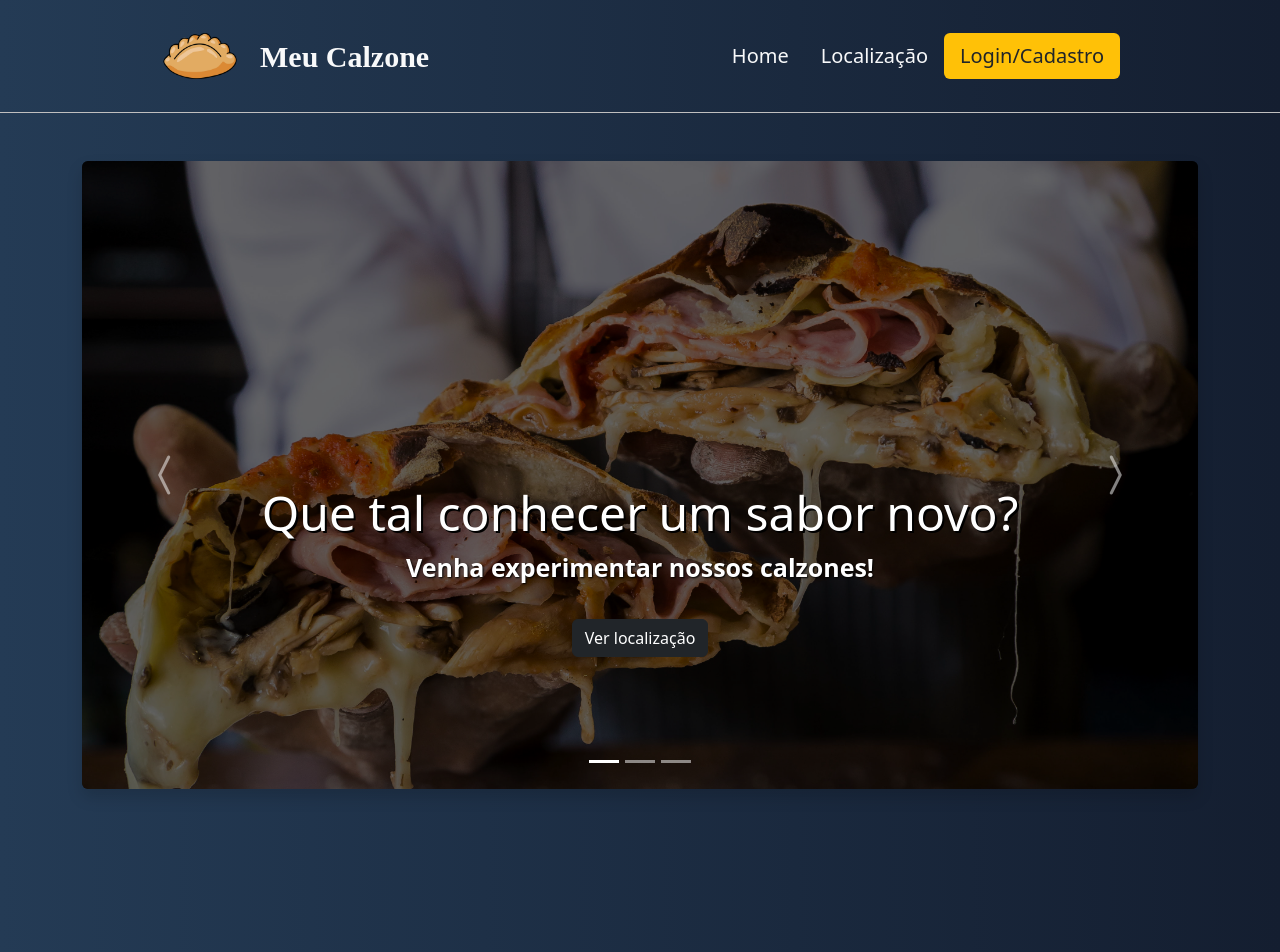
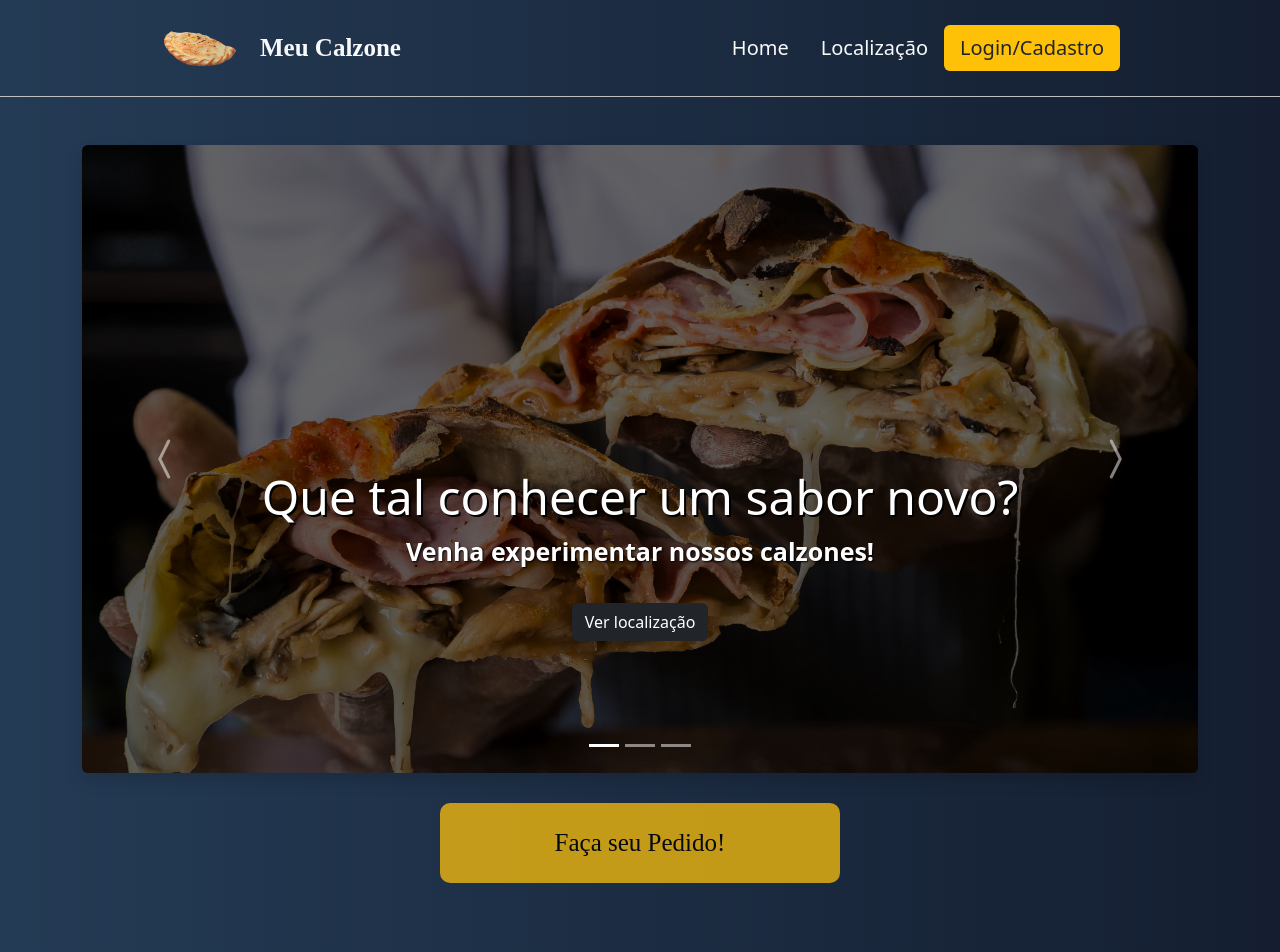
Before and after one commit to marquescauee/MeuCalzone, a React (Create React App) app in the folder client/: page / in a window 1280 px wide. Shown: the top 952 px of the page. Built offline with nearby package versions, Linux system fonts and the light colour scheme.

Commit message:
Buy Button Home

```diff
--- a/client/src/App.js
+++ b/client/src/App.js
@@ -1,4 +1,5 @@
 import './App.css';
+import BotaoPedido from './components/botaoPedido/BotaoPedido';
 import Card from './components/card/Card';
 import Footer from './components/footer/Footer';
 import Header from './components/header/Header';
@@ -9,6 +10,7 @@ function App() {
     <div className="App">
       <Header />
       <Slider />
+      <BotaoPedido />
       <Card />
       <Footer />
     </div>
--- /dev/null
+++ b/client/src/components/botaoPedido/BotaoPedido.jsx
@@ -0,0 +1,11 @@
+import './botaoPedido.css'
+
+const BotaoPedido = () => {
+    return (
+        <div className='divBotao'>
+            <button className="botao">Faça seu Pedido!</button>
+        </div>
+    )
+}
+
+export default BotaoPedido
--- /dev/null
+++ b/client/src/components/botaoPedido/botaoPedido.css
@@ -0,0 +1,21 @@
+.botao {
+    font-family: 'Cookie', cursive;
+    height: 80px;
+    width: 400px;
+    font-size: 25px;
+    font-weight: 500;
+    border: none;
+    border-radius: 10px;
+    background-color: #eeb60f;
+    opacity: 0.8;
+    transition: 0.3s;
+}
+
+.botao:hover {
+    background-color: #FFC107;
+    opacity: 1;
+}
+
+.divBotao {
+    margin-top: 30px;
+}
--- a/client/src/components/header/Header.jsx
+++ b/client/src/components/header/Header.jsx
@@ -4,11 +4,11 @@ import './header.css'
 const Header = () => {
     return (
         <div>
-            <header className="d-flex flex-wrap justify-content-center align-items-center py-3 mb-4 line-header">
-                <nav className="w-75 d-flex align-items-center">
+            <header className="d-flex flex-wrap align-items-center py-2 mb-3 line-header">
+                <nav className="w-75 m-auto d-flex align-items-center">
                     <a href="/" className="d-flex align-items-center mb-3 mb-md-0 me-md-auto text-light text-decoration-none navTitle">
                         <span className="fs-4 text-light">
-                            <img src="assets/calzone_logo.png" width="80" alt=""/>
+                            <img src="assets/calzone_logo2.png" width="80" alt=""/>
                         </span>
                         <span className="navMeuCalzone">Meu Calzone</span>
                     </a>
--- a/client/src/components/header/header.css
+++ b/client/src/components/header/header.css
@@ -13,7 +13,7 @@ ul li a {
 .navMeuCalzone {
     font-family: 'Cookie', cursive;
     font-weight: bold;
-    font-size: 30px;
+    font-size: 25px;
 }
 
 .nav-link {
--- a/client/src/components/slider/Slider.jsx
+++ b/client/src/components/slider/Slider.jsx
@@ -44,7 +44,7 @@ const Slider = () => {
                         <img src="assets/calzone_2.jpg" className="d-block w-100" alt="calzone 2" />
                         <div className="carousel-caption">
                             <h2>Massa caseira</h2>
-                            <p>Nós mesmos fabricamos nossos produtos, nada artificial!</p>
+                            <p>Nós mesmos fabricamos nossos produtos. Nada aqui é artificial!</p>
                             <a href="contato.html" className="btn btn-dark">Entre em contato</a>
                         </div>
                     </div>
```
Also changed, not shown: client/public/assets/calzone_logo2.png (added).
